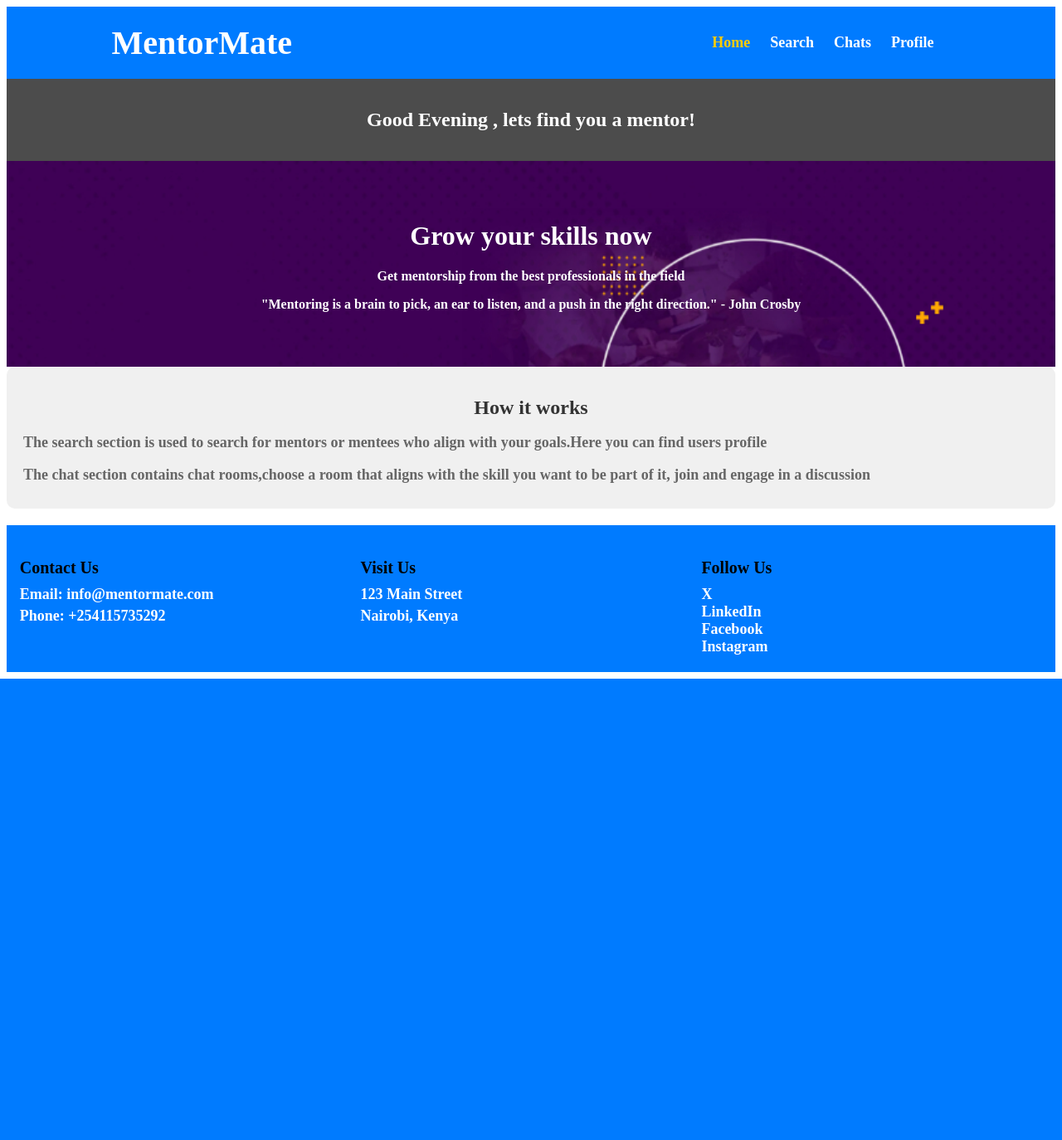
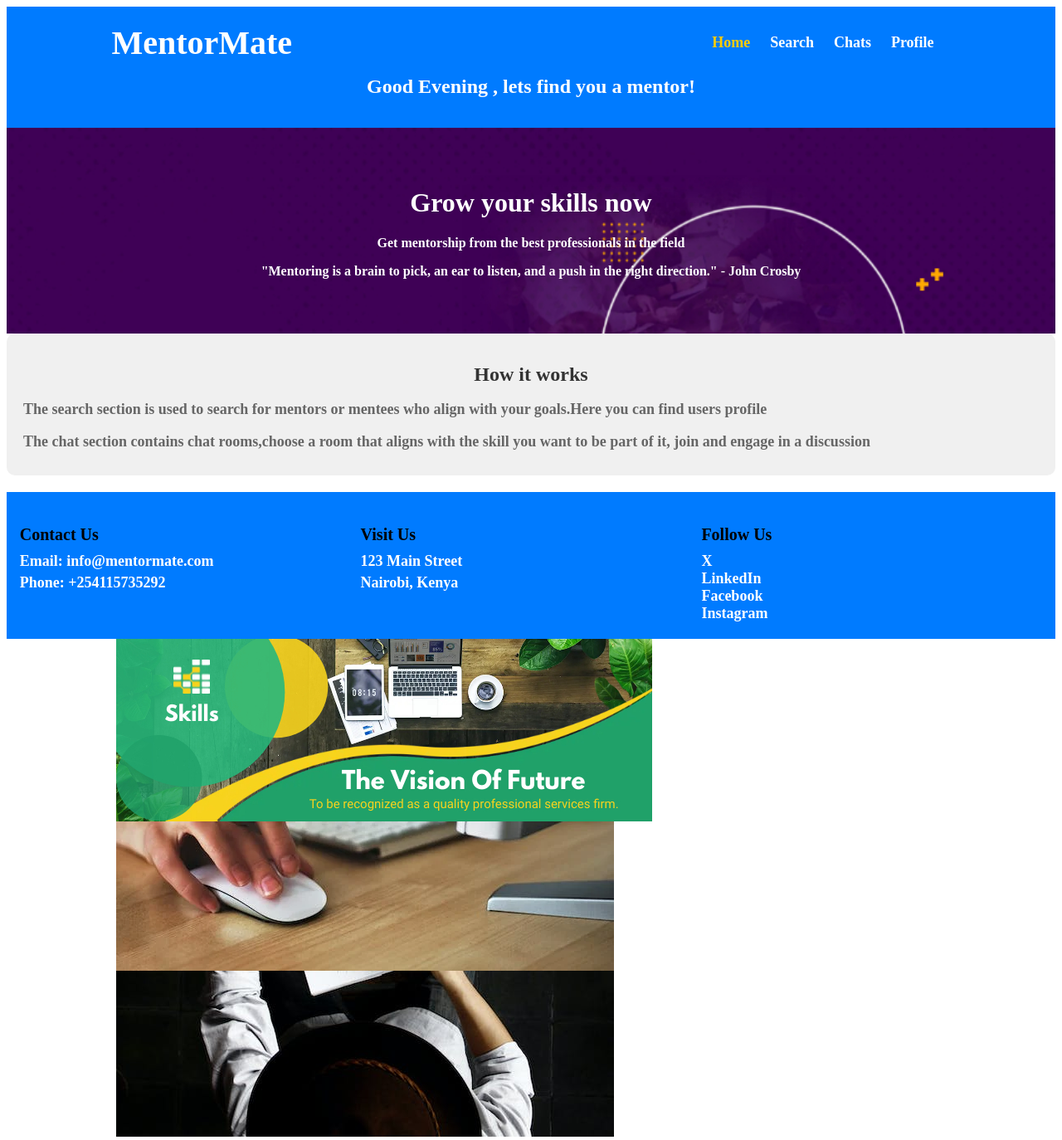
Before and after one commit to Denisganga/Mentor_Mate, a Django app: page /homepage/ in a window 1280 px wide. Shown: the whole page at 83% size. Before the commit the page ends 818 px from the top, so only its background shows below. Run offline with Django 3.2, Linux system fonts and the light colour scheme.

Commit message:
adjustment on homepage

```diff
--- a/authentication/views.py
+++ b/authentication/views.py
@@ -39,9 +39,12 @@
     return render(request,'register.html')
 
 
+import os
+
 def Homepage(request):
-    #profiles=Profile.objects.all()
-    return render(request, 'homepage.html')
+    selected_image_filenames = ['im2.jpeg', 'im3.webp', 'im4.jpg']  # List of selected image filenames
+    images = [os.path.join('images', filename) for filename in selected_image_filenames]
+    return render(request, 'homepage.html', {'images': images})
 
 def Show_profile(request):
     profiles = Profile.objects.get(user=request.user)
--- a/static/css/homepage.css
+++ b/static/css/homepage.css
@@ -3,6 +3,7 @@
   color: #fff;
   padding: 20px 0;
 }
+
 
 .container {
   width: 80%;
@@ -121,11 +122,6 @@
   padding: 20px; /* Add some padding around the text */
 }
 
-.welcome-message {
-  background-color: rgba(0, 0, 0, 0.7); /* Semi-transparent black background for better readability */
-  padding: 20px; /* Padding around the welcome message */
-
-}
 
 .text{
   color: #fff;
@@ -158,3 +154,28 @@
   font-size: 18px;
   margin-bottom: 10px; /* Add space below each subheading */
 }
+
+.slideshow-container {
+  max-width: 1000px;
+  margin: auto;
+  position: relative;
+}
+
+.mySlides {
+  position: absolute;
+  left: 0;
+  top: 0;
+}
+
+.fade {
+  animation: fade 1.5s;
+}
+
+@keyframes fade {
+  from {
+    opacity: 0.4;
+  }
+  to {
+    opacity: 1;
+  }
+}
--- a/static/js/homepage.js
+++ b/static/js/homepage.js
@@ -0,0 +1,16 @@
+var slideIndex = 0;
+showSlides();
+
+function showSlides() {
+  var i;
+  var slides = document.getElementsByClassName("mySlides");
+  for (i = 0; i < slides.length; i++) {
+    slides[i].style.display = "none";
+  }
+  slideIndex++;
+  if (slideIndex > slides.length) {
+    slideIndex = 1;
+  }
+  slides[slideIndex - 1].style.display = "block";
+  setTimeout(showSlides, 2000); // Change image every 2 seconds
+}
--- a/templates/homepage.html
+++ b/templates/homepage.html
@@ -21,9 +21,7 @@
         </ul>
       </nav>
     </div>
-  </header>
-
-  <div class="text">
+       <div class="text">
     <div class="welcome-message">
       <h1 id="greeting">
         Good Evening {{user.username}} <b>
@@ -47,9 +45,19 @@
         greeting.innerHTML =
           "Good Evening {{user.username}}, <b> lets find you a mentor!";
       }
+
+
+
     </script>
+  </header>
+
+
+
 
   <div class="imagesection">
+
+
+
 
     <h1>Grow your skills now</h1>
     <p>Get mentorship from the best professionals in the field</p>
@@ -83,5 +91,13 @@
     </div>
   </div>
 </footer>
+<div class="slideshow-container">
+  {% for image in images %}
+  <div class="mySlides fade">
+    <img src="{% static image %}" style="width:100%">
+  </div>
+  {% endfor %}
+</div>
+
 
 </html>
```
Also changed, not shown: static/images/im2.jpeg (added), static/images/im3.webp (added), static/images/im4.jpg (added), static/images/im5.webp (added).
